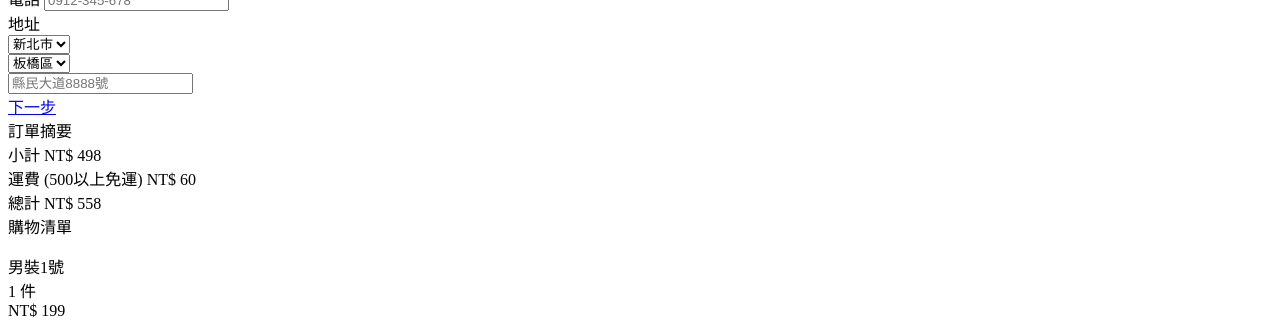
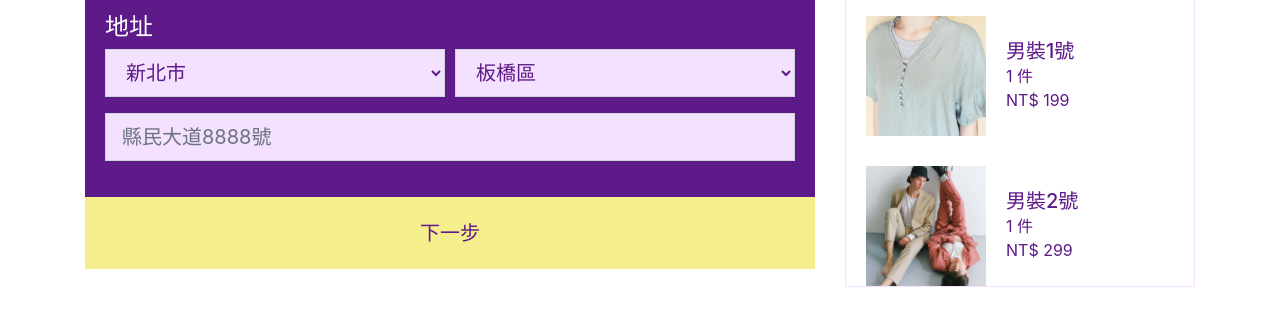
Before and after one commit to pourquoiaimer/bootstrap-final, a plain HTML site: page check-1.html in a window 1280 px wide. Shown: the part 431-764 px from the top of the page. Drawn offline with nearby package versions, Linux system fonts and the light colour scheme; the site is published under a folder, as on GitHub Pages, so addresses that start at the root find nothing.

Commit message:
調整部份頁面all.css的連結和部份header裡面的og信息

```diff
--- a/check-1.html
+++ b/check-1.html
@@ -8,7 +8,9 @@
     <link rel="stylesheet" href="https://cdnjs.cloudflare.com/ajax/libs/font-awesome/5.13.0/css/all.min.css">
     <link rel="stylesheet" href="node_modules/lightbox2/src/css/lightbox.css">
     <link href="https://fonts.googleapis.com/icon?family=Material+Icons" rel="stylesheet">
-    <link rel="stylesheet" href="/scss/all.css">
+    <link rel="stylesheet" href="scss/all.css">
+    <meta property="og:title" content="首頁  | 有衣天（服飾專賣）">
+    <meta property="og:locale" content="zh_tw">
     <script src="https://code.jquery.com/jquery-3.5.1.min.js"
         integrity="sha256-9/aliU8dGd2tb6OSsuzixeV4y/faTqgFtohetphbbj0=" crossorigin="anonymous"></script>
     <script src="js/all.js"></script>
--- a/check-2.html
+++ b/check-2.html
@@ -8,7 +8,9 @@
     <link rel="stylesheet" href="https://cdnjs.cloudflare.com/ajax/libs/font-awesome/5.13.0/css/all.min.css">
     <link rel="stylesheet" href="node_modules/lightbox2/src/css/lightbox.css">
     <link href="https://fonts.googleapis.com/icon?family=Material+Icons" rel="stylesheet">
-    <link rel="stylesheet" href="/scss/all.css">
+    <link rel="stylesheet" href="scss/all.css">
+    <meta property="og:title" content="首頁  | 有衣天（服飾專賣）">
+    <meta property="og:locale" content="zh_tw">
     <script src="https://code.jquery.com/jquery-3.5.1.min.js"
         integrity="sha256-9/aliU8dGd2tb6OSsuzixeV4y/faTqgFtohetphbbj0=" crossorigin="anonymous"></script>
     <script src="js/all.js"></script>
```
Also changed, not shown: check-3.html (+3 -1 lines), success.html (+3 -1 lines), README.md.
